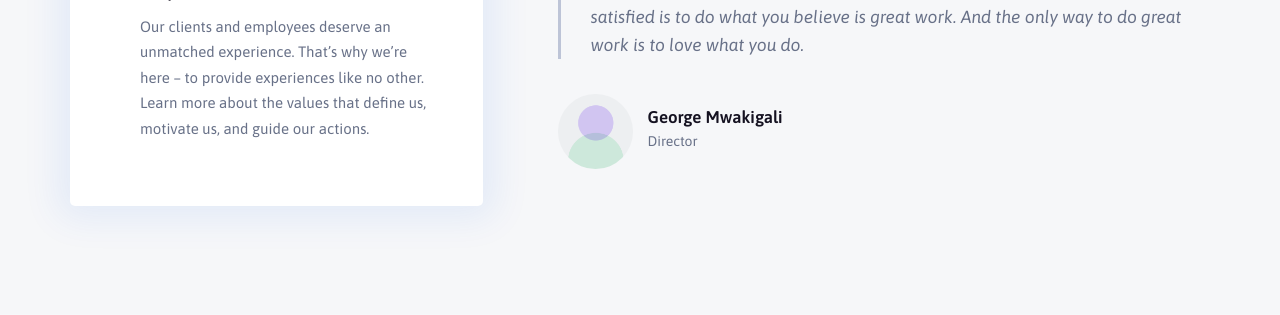
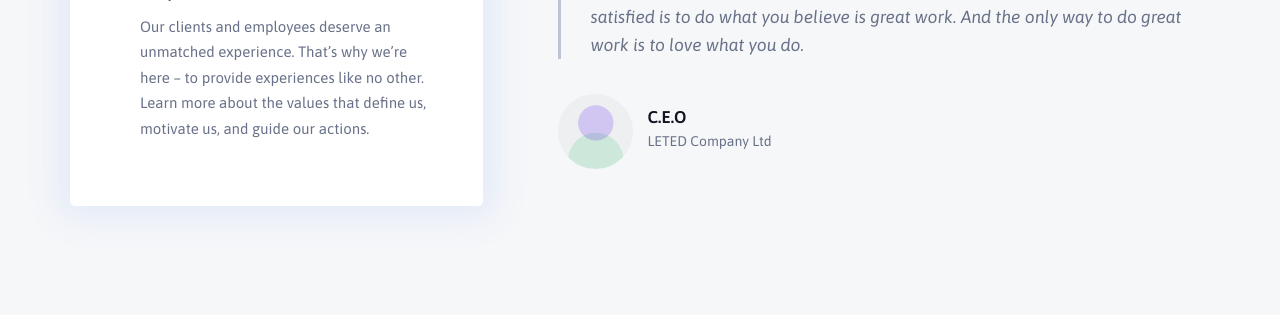
Before and after one commit to arthurndossi/leted, a Django app: page / in a window 1280 px wide. Shown: the part 1293-1608 px from the top of the page. Run offline with Django 3.2, Linux system fonts and the light colour scheme; some libraries are stand-ins or nearby versions.

Commit message:
remove name in about us

```diff
--- a/templates/index.html
+++ b/templates/index.html
@@ -6,7 +6,7 @@
     <meta name="viewport" content="width=device-width, initial-scale=1">
     <meta name="author" content="Arthur G. Ndossi">
 
-    <title> LeTeD - IT Solutions and Services Company </title>
+    <title> LETED - IT Solutions and Services Company </title>
     <link rel="shortcut icon" type="image/png" href="static/images/favicon.ico"/>
 
     <link href="static/css/themify-icons.css" rel="stylesheet">
@@ -246,8 +246,8 @@
                                     <img src="static/images/person.png" width="75" height="75" alt>
                                 </div>
                                 <div class="details">
-                                    <h5>George Mwakigali</h5>
-                                    <p>Director</p>
+                                    <h5>C.E.O</h5>
+                                    <p>LETED Company Ltd</p>
                                 </div>
                             </div>
                         </div>
@@ -841,7 +841,7 @@
                     <div class="row">
                         <div class="separator"></div>
                         <div class="col col-xs-12">
-                            <p class="copyright">Copyright &copy; 2021 LeTeD. All rights reserved.</p>
+                            <p class="copyright">Copyright &copy; 2021 LETED. All rights reserved.</p>
                         </div>
                     </div>
                 </div>
```
